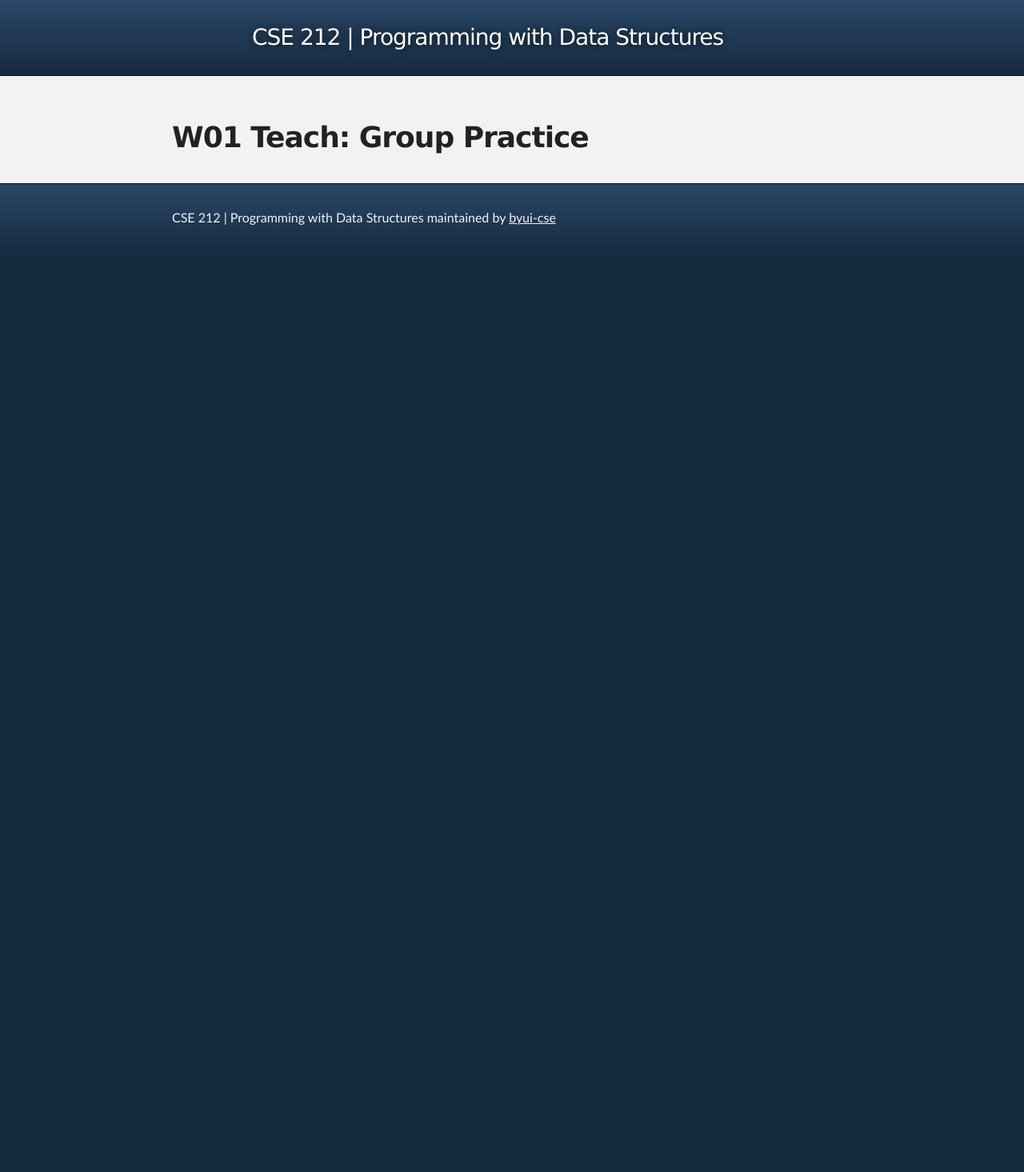
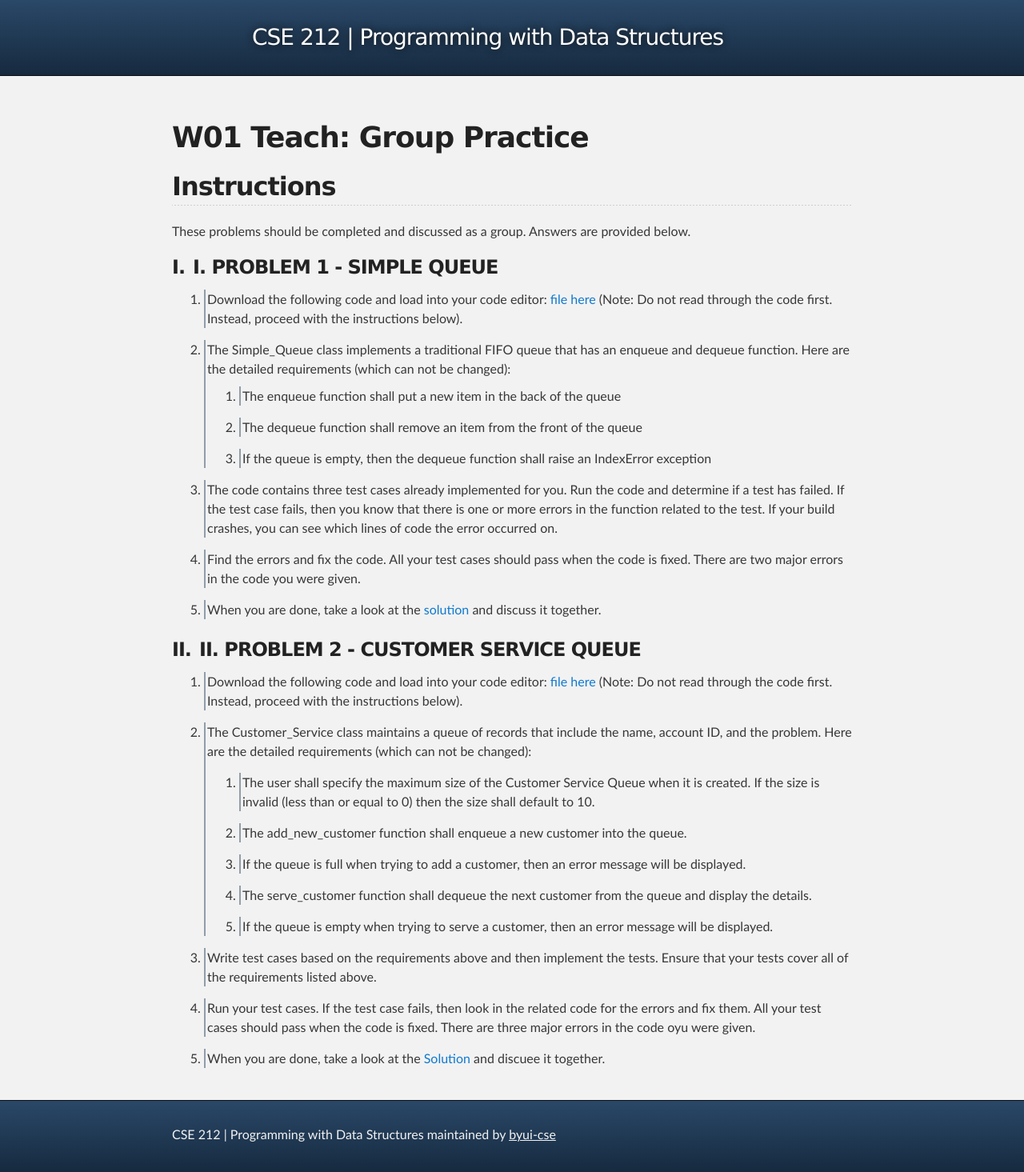
Before and after one commit to byui-cse/cse212-csharp, a Jekyll site: the page built from docs/lesson04/teach.md, in a window 1280 px wide. Shown: the whole page at 80% size. Built offline with Jekyll 4.4.1, drawn with Linux system fonts in a browser that asks for light colours; some web fonts are replaced; before the commit the page ends 900 px from its top, so only the background shows below that.

Commit message:
Update teach.md
updated week04 teach

```diff
--- a/docs/lesson04/teach.md
+++ b/docs/lesson04/teach.md
@@ -4,3 +4,44 @@
 ---
 
 # W01 Teach: Group Practice
+
+## Instructions
+
+These problems should be completed and discussed as a group. Answers are provided below.
+
+### I. PROBLEM 1 - SIMPLE QUEUE
+  1. Download the following code and load into your code editor: [file here]() (Note: Do not read through the code first. Instead, proceed with the instructions below).
+
+  2. The Simple_Queue class implements a traditional FIFO queue that has an enqueue and dequeue function. Here are the detailed requirements (which can not be changed):
+     1. The enqueue function shall put a new item in the back of the queue
+
+     2. The dequeue function shall remove an item from the front of the queue
+
+     3. If the queue is empty, then the dequeue function shall raise an IndexError exception
+
+  3. The code contains three test cases already implemented for you. Run the code and determine if a test has failed. If the test case fails, then you know that there is one or more errors in the function related to the test. If your build crashes, you can see which lines of code the error occurred on.
+
+  4. Find the errors and fix the code. All your test cases should pass when the code is fixed. There are two major errors in the code you were given.
+
+  5. When you are done, take a look at the [solution]() and discuss it together.
+
+### II. PROBLEM 2 - CUSTOMER SERVICE QUEUE
+  1. Download the following code and load into your code editor: [file here]() (Note: Do not read through the code first. Instead, proceed with the instructions below).
+
+  2. The Customer_Service class maintains a queue of records that include the name, account ID, and the problem. Here are the detailed requirements (which can not be changed):
+
+     1. The user shall specify the maximum size of the Customer Service Queue when it is created. If the size is invalid (less than or equal to 0) then the size shall default to 10.
+
+     2. The add_new_customer function shall enqueue a new customer into the queue.
+
+     3. If the queue is full when trying to add a customer, then an error message will be displayed.
+
+     4. The serve_customer function shall dequeue the next customer from the queue and display the details.
+
+     5. If the queue is empty when trying to serve a customer, then an error message will be displayed.
+
+  3. Write test cases based on the requirements above and then implement the tests. Ensure that your tests cover all of the requirements listed above.
+
+  4. Run your test cases. If the test case fails, then look in the related code for the errors and fix them. All your test cases should pass when the code is fixed. There are three major errors in the code oyu were given.
+
+  5. When you are done, take a look at the [Solution]() and discuee it together.
```
